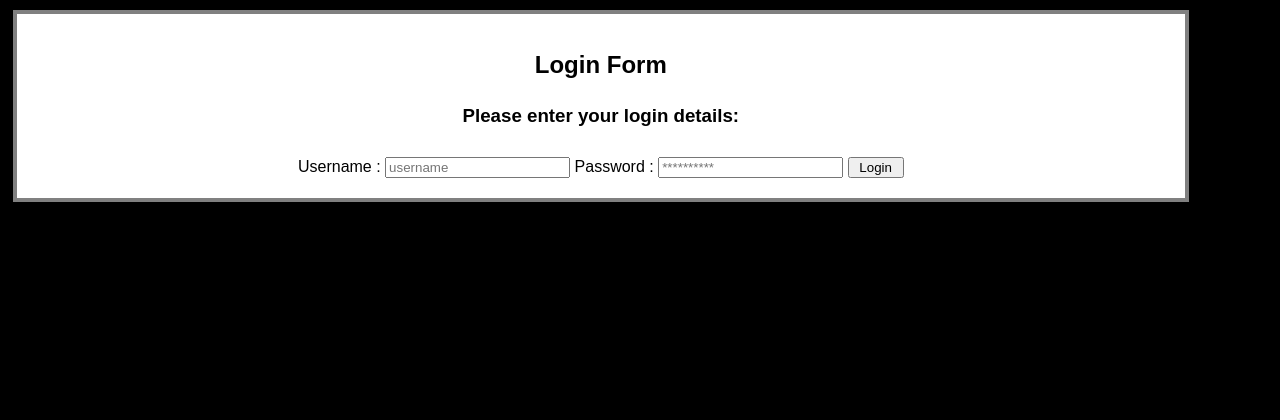
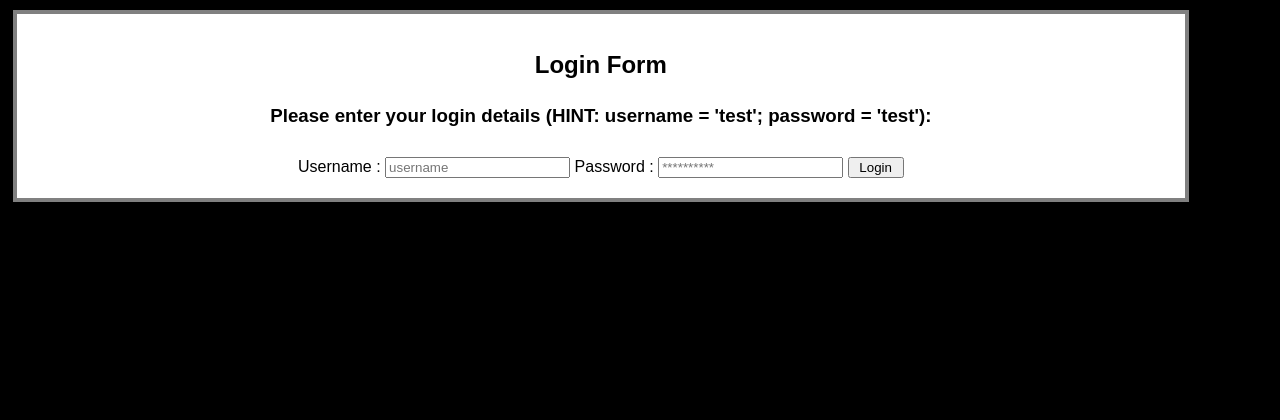
Before and after one commit to turtlestop/customizable, a PHP site: page /loginform.php in a window 1280 px wide. Shown: the part 202-622 px from the top of the page. Run offline with PHP 8.4, Linux system fonts and the light colour scheme; a user stored in the database is signed in.

Commit message:
Final Version

```diff
--- a/login.php
+++ b/login.php
@@ -27,16 +27,14 @@ if ($conn->connect_error) {
 // // SQL query to fetch information of registerd users and finds user match.
 $query = "SELECT * from login where password='$password' AND username='$username'";
 $result = $connection->query($query);
-// $error = $password;
-// echo $result;
 if ($result->num_rows > 0) {
-  // $error = "hmm";
+
 $_SESSION['login_user']=$username; // Initializing Session
 $_SESSION['pass'] = $password;
 $_SESSION['test'] = "green";
 
 $error = 'ok, SESSION[login_user] is ' . $_SESSION['login_user'] . ' and SESSION[pass] is ' . $_SESSION['pass'];
-// $error = 'cooleo';
+
 header("location: profile.php"); // Redirecting To Other Page
 }
  else {
--- a/loginform.php
+++ b/loginform.php
@@ -28,7 +28,7 @@ include('login.php'); // Includes Login Script
   <div id="uform">
   <h2>Login Form</h2>
   <div id="login">
-  <h3>Please enter your login details:</h3>
+  <h3>Please enter your login details (HINT: username = 'test'; password = 'test'):</h3>
   <form action="" method="post">
   <label>Username :</label>
   <input id="name" name="username" placeholder="username" type="text">
--- a/profile.php
+++ b/profile.php
@@ -10,8 +10,6 @@ include('session.php');
 </head>
 <body>
 
-<!-- <script type="text/javascript" src="scripts/pdfobject.js"></script> -->
-<!-- <script type="text/javascript" src="scripts/edit.js"></script> -->
 
 <header>
   <div id="headerdiv">
```
Also changed, not shown: uploadform.php (+3 -46 lines).
